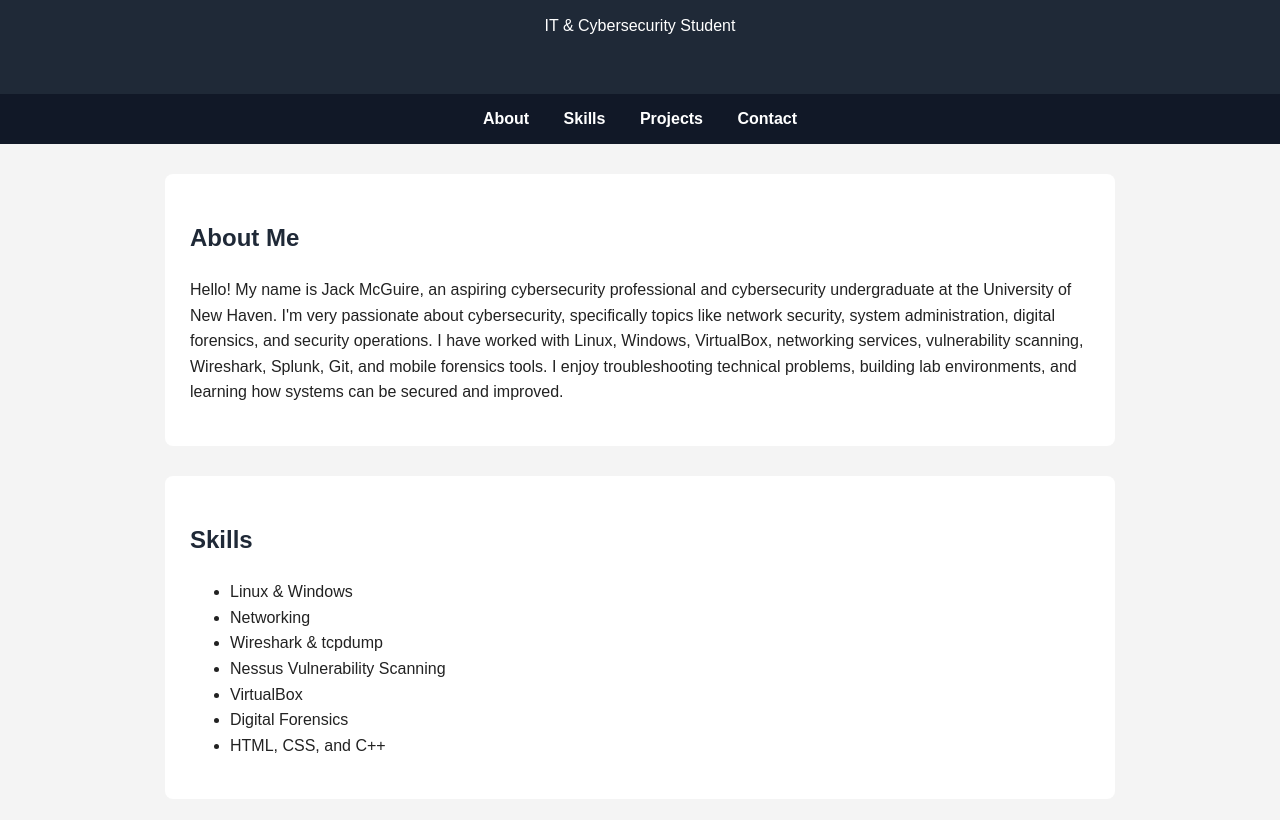
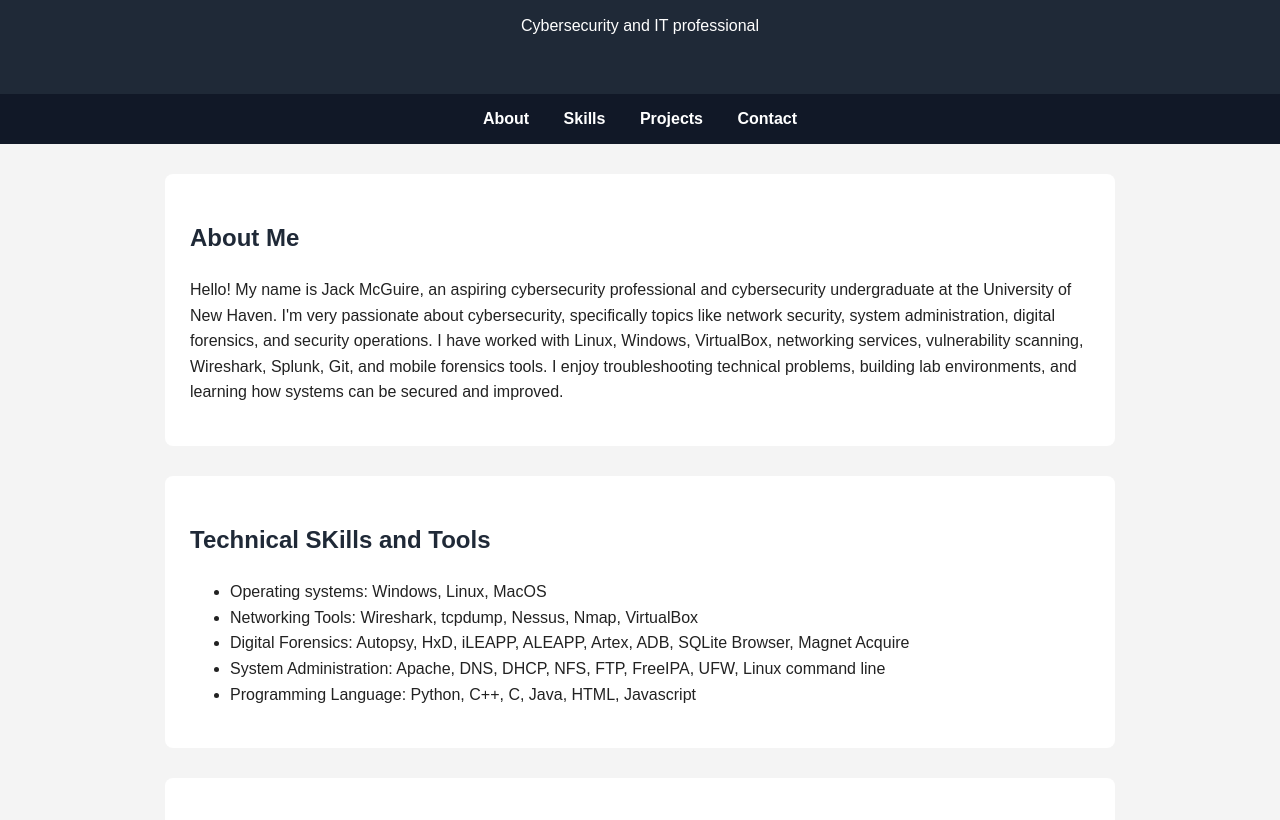
Before and after one commit to JackMcGuire0131/JackMcGuire.github.io, a plain HTML site: page index.html in a window 1280 px wide. Shown: the part 116-936 px from the top of the page. Drawn offline with Linux system fonts and the light colour scheme.

Commit message:
Update index.html
Fixed skills and tools

```diff
--- a/index.html
+++ b/index.html
@@ -10,7 +10,7 @@
 
   <header>
     <h1>Jack McGuire</h1>
-    <p>IT & Cybersecurity Student</p>
+    <p>Cybersecurity and IT professional</p>
   </header>
 
   <nav>
@@ -31,15 +31,13 @@
   </section>
 
   <section id="skills">
-    <h2>Skills</h2>
+    <h2>Technical SKills and Tools</h2>
     <ul>
-      <li>Linux & Windows</li>
-      <li>Networking</li>
-      <li>Wireshark & tcpdump</li>
-      <li>Nessus Vulnerability Scanning</li>
-      <li>VirtualBox</li>
-      <li>Digital Forensics</li>
-      <li>HTML, CSS, and C++</li>
+      <li>Operating systems: Windows, Linux, MacOS</li>
+      <li>Networking Tools: Wireshark, tcpdump, Nessus, Nmap, VirtualBox</li>
+      <li>Digital Forensics: Autopsy, HxD, iLEAPP, ALEAPP, Artex, ADB, SQLite Browser, Magnet Acquire </li>
+      <li>System Administration: Apache, DNS, DHCP, NFS, FTP, FreeIPA, UFW, Linux command line </li>
+      <li>Programming Language: Python, C++, C, Java, HTML, Javascript</li>
     </ul>
   </section>
 
```
